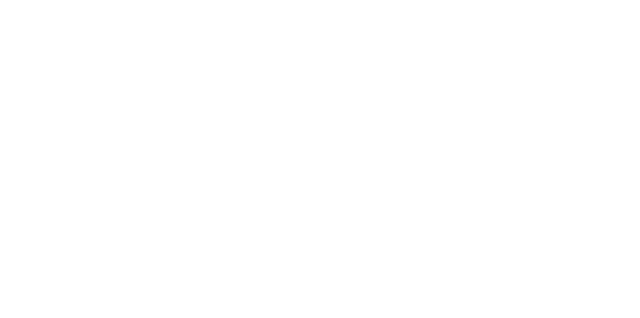
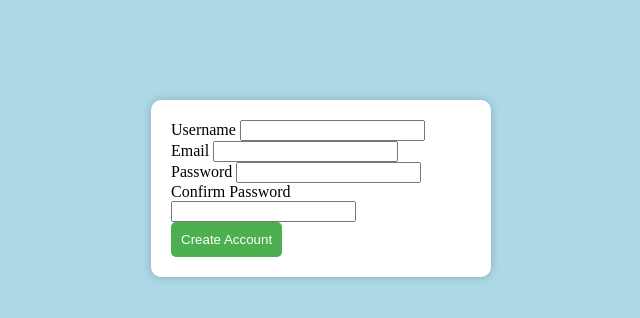
Before and after one commit to HashiRyuu/spookathon, a plain HTML site: page signup.html in a window 1280 px wide. Shown: the whole page, without its empty margins (319-959 px from the left). Drawn offline with Linux system fonts and the light colour scheme.

Commit message:
add signupstyle.css

```diff
--- a/signup.html
+++ b/signup.html
@@ -2,6 +2,30 @@
 <html lang="en">
 <head>
     <meta charset="UTF-8"/>
+    <title>Student Life</title>
+    <link rel="stylesheet" href="signupstyle.css">
+</head>
+<body>
+    <div class="signup-box">
+    <form>
+        <!-- Username field -->
+        <label for="username">Username</label>
+        <input type="text" id="username" name="username" required><br>
 
-</head>
+        <!-- Email field -->
+        <label for="email">Email</label>
+        <input type="email" id="email" name="email" required><br>
+
+        <!-- Password fields -->
+        <label for="password">Password</label>
+        <input type="password" id="password" name="password" required><br>
+
+        <label for="confirm">Confirm Password</label>
+        <input type="password" id="confirm" name="confirm" required><br>
+
+        <!-- Submit button -->
+        <button type="submit">Create Account</button>
+    </form>
+    </div>
+</body>
 </html>
--- /dev/null
+++ b/signupstyle.css
@@ -0,0 +1,25 @@
+body {
+  background-color: lightblue;
+}
+
+.signup-box {
+  width: 300px;
+  margin: 100px auto;
+  padding: 20px;
+  border-radius: 10px;
+  background-color: white;
+  box-shadow: 0 0 10px rgba(0,0,0,0.2);
+}
+
+button {
+  background-color: #4CAF50;
+  color: white;
+  border: none;
+  padding: 10px;
+  border-radius: 5px;
+  cursor: pointer;
+}
+
+button:hover {
+  background-color: #45a049;
+}
```
